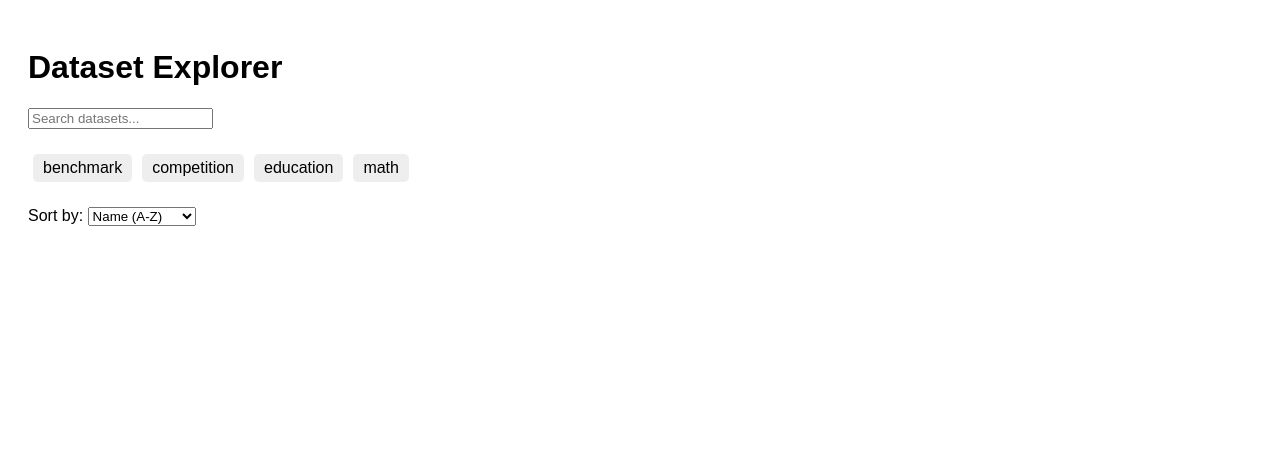
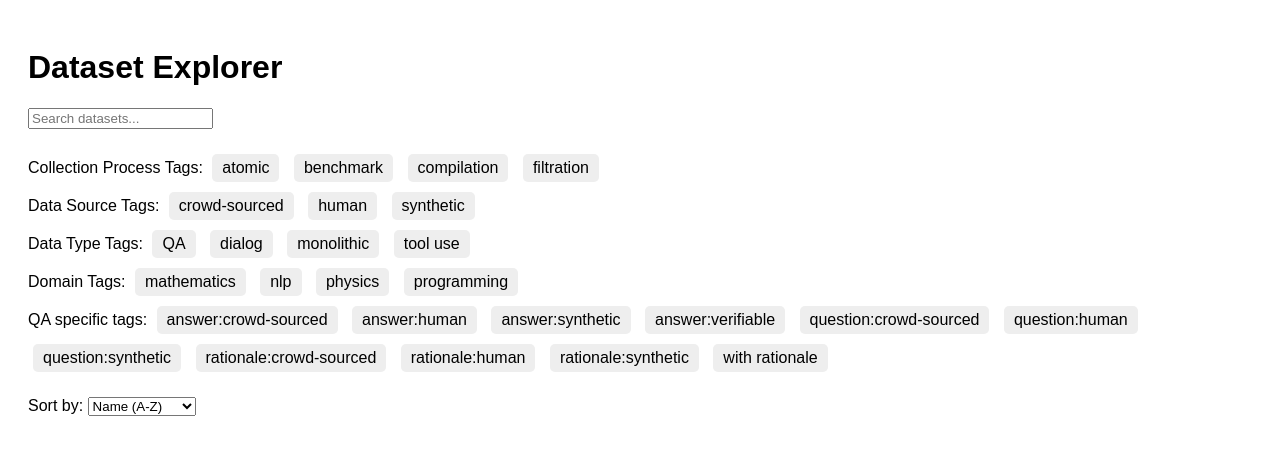
Before and after one commit to VivienCabannes/datasetexplorer, a Flask app: page / in a window 1280 px wide. Shown: the top 455 px of the page. Run offline with Flask 3, Linux system fonts and the light colour scheme.

Commit message:
new tag system

```diff
--- a/tags.json
+++ b/tags.json
@@ -1,6 +1,38 @@
 {
-    "benchmark": "datasets often used for benchmarking purposes",
-    "math": "dataset focused on math",
-    "competition": "datasets from various competitions",
-    "education": "education-related datasets"
+    "Data Source Tags": {
+      "human": "data generated by humans without AI in mind",
+      "crowd-sourced": "data collected via human crowd-sourcing platforms to train AI models",
+      "synthetic": "data generated by machines"
+    },
+    "Data Type Tags": {
+      "monolithic": "continuous, unstructured blocks of text useful for pretraining",
+      "dialog": "data that can be segmented into individual turns (e.g., `user, llm, python-tool, llm, user, llm, user, llm`)",
+      "QA": "question–answer data",
+      "tool use": "data illustrating the integration of external tools"
+    },
+    "Collection Process Tags": {
+      "filtration": "data obtained by filtering to a large chunk of the internet",
+      "compilation": "data mix that was used for training purposes",
+      "atomic": "data sourced uniformly from a single, consistent origin (e.g., standardized exam sets)",
+      "benchmark": "datasets originally curated for benchmarking purposes"
+    },
+    "QA specific tags": {
+      "answer:verifiable": "answers can be verified (e.g. numerical, factual)",
+      "with rationale": "answers including justifications",
+      "question:synthetic": "questions generated by machineis",
+      "question:human": "questions generated by humans",
+      "question:crowd-sourced": "questions collected via crowd-sourcing",
+      "answer:synthetic": "answers generated by machineis",
+      "answer:human": "answers generated by humans",
+      "answer:crowd-sourced": "answers collected via crowd-sourcing",
+      "rationale:synthetic": "rationales generated by machineis",
+      "rationale:human": "rationales generated by humans",
+      "rationale:crowd-sourced": "rationales collected via crowd-sourcing"
+    },
+    "Domain Tags": {
+      "mathematics": "data centered on mathematics",
+      "physics": "data centered on physics",
+      "programming": "data centered on programming",
+      "nlp": "natural language processing data"
+    }
 }
--- a/templates/index.html
+++ b/templates/index.html
@@ -31,27 +31,37 @@
     let datasets = JSON.parse('{{ datasets | tojson | safe }}');
     let tagData = JSON.parse('{{ tags | tojson | safe }}');
 
-    // Create an array of available tag names from the tagData.
-    let availableTags = Object.keys(tagData);
-
-    // Render the tags using custom tooltip (with the tag's description shown on hover).
+    // Render the tags grouped by type on a single line.
     function renderTags() {
       const tagsContainer = document.getElementById("tags-container");
       tagsContainer.innerHTML = "";
-      availableTags.forEach(tag => {
+
+      // Iterate over each tag group (e.g., "Data Source Tags", etc.)
+      Object.keys(tagData).forEach(group => {
+        // Create a container for the entire group line.
+        const groupContainer = document.createElement("div");
+        groupContainer.classList.add("tag-group-line");
+
+        // Create a header for the tag type with a colon.
+        const groupHeader = document.createElement("span");
+        groupHeader.classList.add("tag-group-header");
+        groupHeader.textContent = group + ": ";
+        groupContainer.appendChild(groupHeader);
+
+        // Iterate over tags within the group.
+        Object.keys(tagData[group]).forEach((tag, idx, arr) => {
           // Create the tag element.
           const tagElem = document.createElement("span");
           tagElem.classList.add("tag");
           tagElem.textContent = tag;
-        tagElem.addEventListener("click", () => {
-          tagElem.classList.toggle("selected");
-          filterDatasets();
-        });
+          tagElem.style.cursor = "pointer";
 
           // Create tooltip element.
           const tooltipText = document.createElement("span");
           tooltipText.classList.add("tooltiptext");
-        tooltipText.textContent = tagData[tag];
+          tooltipText.textContent = tagData[group][tag];
+          // Disable pointer events on tooltip text.
+          tooltipText.style.pointerEvents = "none";
 
           // Wrap the tag element in a tooltip container.
           const tooltipContainer = document.createElement("span");
@@ -59,7 +69,22 @@
           tooltipContainer.appendChild(tagElem);
           tooltipContainer.appendChild(tooltipText);
 
-        tagsContainer.appendChild(tooltipContainer);
+          // Attach the click event to the entire tooltip container.
+          tooltipContainer.addEventListener("click", () => {
+            tagElem.classList.toggle("selected");
+            filterDatasets();
+          });
+
+          // Append the tooltip container to the group container.
+          groupContainer.appendChild(tooltipContainer);
+
+          // Append a space after each tag except the last one.
+          if (idx < arr.length - 1) {
+            groupContainer.appendChild(document.createTextNode(" "));
+          }
+        });
+        // Append the complete group container to the tags container.
+        tagsContainer.appendChild(groupContainer);
       });
     }
 
@@ -74,9 +99,19 @@
     function renderDatasetTags(tags) {
       if (!tags) return "";
       return tags.map(tag => {
-        let tooltip = tagData[tag.toLowerCase()] || "";
+        let tooltip = "";
+        // Search for the tag in all groups using case-insensitive matching.
+        for (let group in tagData) {
+          for (let key in tagData[group]) {
+            if (key.toLowerCase() === tag.toLowerCase()) {
+              tooltip = tagData[group][key];
+              break;
+            }
+          }
+          if (tooltip) break;
+        }
         return `<span class="tooltip dataset-tag">${tag}
-                  <span class="tooltiptext">${tooltip}</span>
+                  <span class="tooltiptext" style="pointer-events: none;">${tooltip}</span>
                 </span>`;
       }).join(" ");
     }
@@ -85,29 +120,34 @@
     function filterDatasets() {
       const searchTerm = document.getElementById("search-input").value.toLowerCase();
       const selectedTags = getSelectedTags();
+      console.log("Selected tags:", selectedTags);  // Debug: log selected tags
+
       const sortValue = document.getElementById("sort-select").value;
       const datasetsContainer = document.getElementById("datasets-container");
       datasetsContainer.innerHTML = "";
 
       // Filter datasets by checking search term and tag match.
       let filtered = datasets.filter(ds => {
-        // Basic search match in name, summary, or notes.
-        const matchesSearch = ds.name.toLowerCase().includes(searchTerm) ||
+        console.log("Dataset:", ds.name, "Tags:", ds.tags);  // Debug: log dataset tags
+
+        // Check if the dataset matches the search term.
+        const matchesSearch =
+          ds.name.toLowerCase().includes(searchTerm) ||
           ds.summary.toLowerCase().includes(searchTerm) ||
           ds.notes.toLowerCase().includes(searchTerm);
-        // For tag matching, check the ds.tags field if available, or fallback to text search.
-        const matchesTags = selectedTags.length === 0 ||
-          selectedTags.every(tag => {
-            const inTags = ds.tags ? ds.tags.map(t => t.toLowerCase()).includes(tag) : false;
-            const inText = ds.name.toLowerCase().includes(tag) ||
-                           ds.summary.toLowerCase().includes(tag) ||
-                           ds.notes.toLowerCase().includes(tag);
-            return inTags || inText;
+
+        // Check if the dataset matches all selected tags.
+        const matchesTags = selectedTags.length === 0 || selectedTags.every(tag => {
+          // Ensure ds.tags is an array and perform case-insensitive matching.
+          return Array.isArray(ds.tags) && ds.tags.some(t => t.toLowerCase() === tag);
         });
+
         return matchesSearch && matchesTags;
       });
 
-      // Sort datasets based on selected sort option.
+      console.log("Filtered datasets:", filtered);  // Debug: log filtered results
+
+      // Sort datasets based on the selected sort option.
       if (sortValue === "name") {
         filtered.sort((a, b) => a.name.localeCompare(b.name));
       } else if (sortValue === "date_latest") {
@@ -121,7 +161,6 @@
         const dsElem = document.createElement("div");
         dsElem.classList.add("dataset");
 
-        // Minimal view: title, summary, size, creation date, and tags.
         dsElem.innerHTML = `
           <div class="dataset-minimal">
             <div class="dataset-title">${ds.name}</div>
@@ -140,7 +179,6 @@
             <div class="dataset-detail"><strong>Tags:</strong> ${renderDatasetTags(ds.tags)}</div>
           </div>
         `;
-        // Toggle the display of the full details on click.
         dsElem.addEventListener("click", function() {
           const details = dsElem.querySelector(".dataset-full");
           details.style.display = (details.style.display === "block") ? "none" : "block";
@@ -149,7 +187,7 @@
       });
     }
 
-    // Listen for changes in the search input and sort selection.
+    // Event listeners for search input and sort selection.
     document.getElementById("search-input").addEventListener("input", filterDatasets);
     document.getElementById("sort-select").addEventListener("change", filterDatasets);
 
```
Also changed, not shown: 1 other file. Lines whose indentation alone changed are shown as unchanged.
